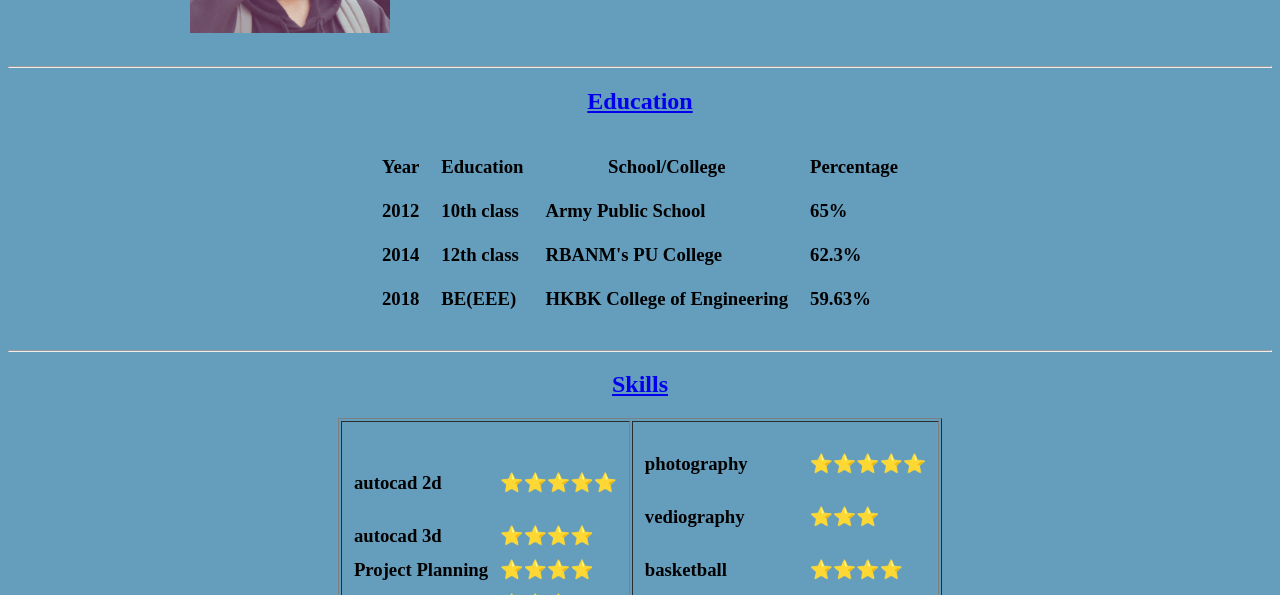
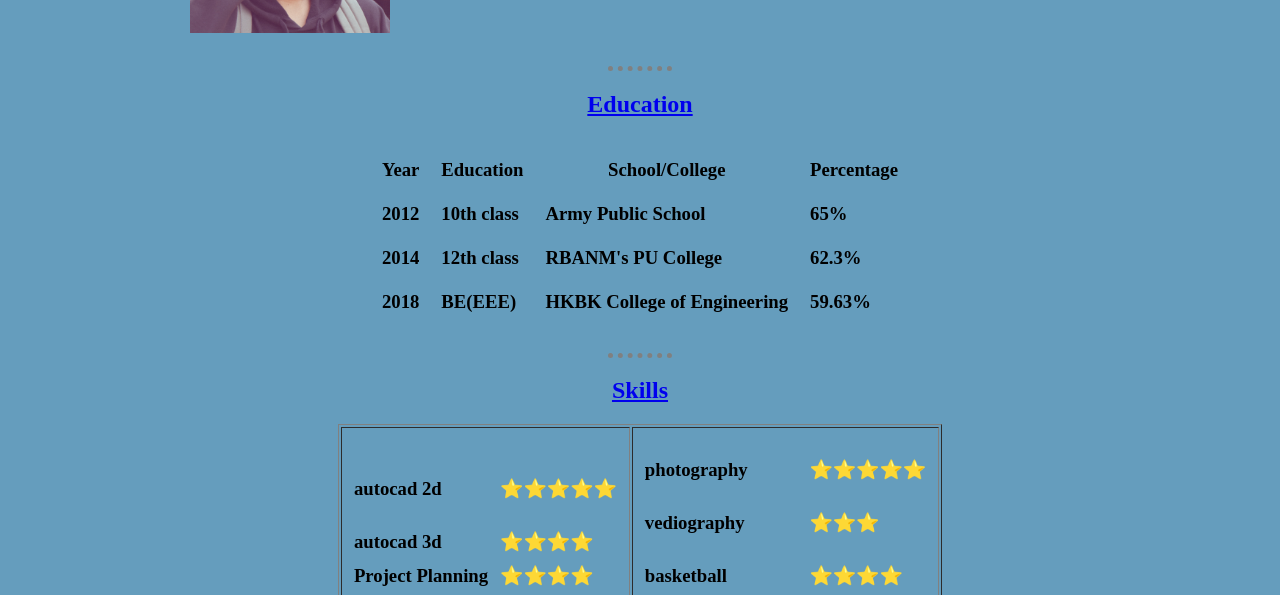
Before and after one commit to HaryanaShaktiHQ/CV, a plain HTML site: page index.html in a window 1280 px wide. Shown: the part 196-791 px from the top of the page. Drawn offline with Linux system fonts and the light colour scheme.

Commit message:
Update Style.css

```diff
--- a/Style.css
+++ b/Style.css
@@ -4,5 +4,9 @@ body
 }
 hr
 {
-
+    border-style: none;
+  border-top-style: dotted;
+  border-color: grey;
+  border-width: 5px;
+  width: 5%;
 }
```
